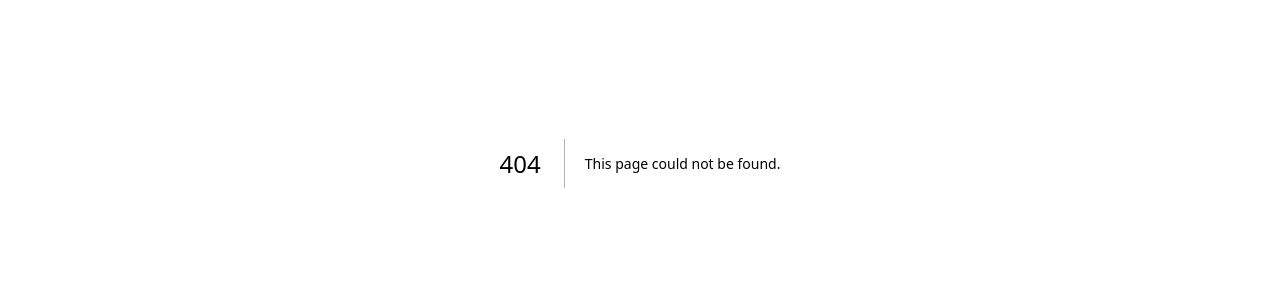
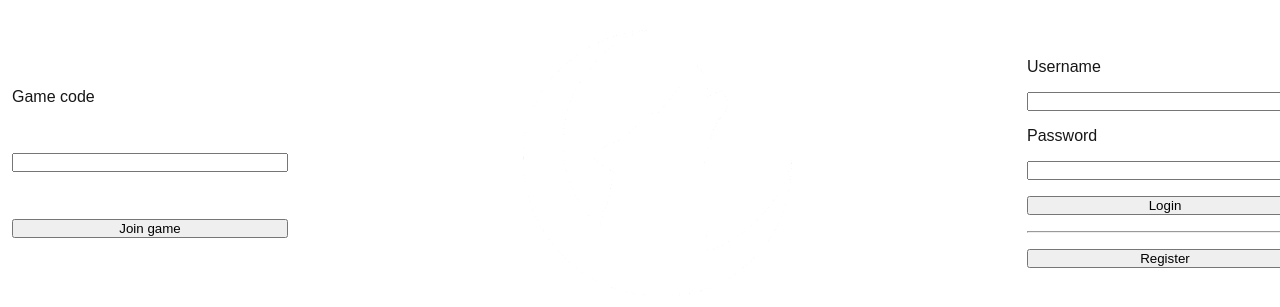
Before and after one commit to Naram99/nextJsQuiz, a Next.js app in the folder next-quiz/: page /login in a window 1280 px wide. Before the commit this address had no page. Shown: the part 237-544 px from the top of the page. Built offline with nearby package versions, Linux system fonts and the light colour scheme.

Commit message:
Dashboard layout and components added

```diff
--- /dev/null
+++ b/next-quiz/src/app/dashboard/page.module.css
@@ -0,0 +1,20 @@
+.mainHeader {
+}
+
+.headerWrapper {
+}
+
+.logoCt {
+}
+
+.headerMessageCt {
+}
+
+.navCt {
+}
+
+.mainFooter {
+}
+
+.footerWrapper {
+}
--- a/next-quiz/src/app/layout.tsx
+++ b/next-quiz/src/app/layout.tsx
@@ -1,20 +1,9 @@
 import type { Metadata } from "next";
-import { Geist, Geist_Mono } from "next/font/google";
 import "./globals.css";
 
-const geistSans = Geist({
-    variable: "--font-geist-sans",
-    subsets: ["latin"],
-});
-
-const geistMono = Geist_Mono({
-    variable: "--font-geist-mono",
-    subsets: ["latin"],
-});
-
 export const metadata: Metadata = {
-    title: "Create Next App",
-    description: "Generated by create next app",
+    title: "DRV Quiz App",
+    description: "Official Quiz app from the DROVE team",
 };
 
 export default function RootLayout({
@@ -24,7 +13,7 @@ export default function RootLayout({
 }>) {
     return (
         <html lang="en">
-            <body className={`${geistSans.variable} ${geistMono.variable}`}>{children}</body>
+            <body className={"layout-ct"}>{children}</body>
         </html>
     );
 }
--- /dev/null
+++ b/next-quiz/src/app/login/page.module.css
@@ -0,0 +1,45 @@
+.page {
+    width: 100vw;
+    height: 100vh;
+    display: flex;
+    align-items: center;
+    justify-content: center;
+}
+
+.loginWrapper {
+    display: flex;
+    flex-direction: row;
+    justify-content: space-between;
+    width: 100%;
+    max-width: 1300px;
+}
+
+.guestFormCt form,
+.loginFormCt form {
+    display: flex;
+    flex-direction: column;
+    justify-content: space-evenly;
+    height: 100%;
+    width: 300px;
+    border: 2px solid white;
+    border-radius: 10px;
+    padding: 10px;
+}
+
+.logoCt {
+    display: flex;
+    justify-content: center;
+    align-items: center;
+    max-height: calc(100vh / 3);
+}
+
+.logo {
+    height: 100%;
+    width: auto;
+}
+
+@media (max-width: 800px) {
+    .loginWrapper {
+        flex-direction: column;
+    }
+}
--- /dev/null
+++ b/next-quiz/src/app/login/page.tsx
@@ -0,0 +1,56 @@
+"use client";
+
+import { useState } from "react";
+import logo from "../../../public/logoWhite.png";
+import Image from "next/image";
+import styles from "./page.module.css";
+
+const LoginPage: React.FC = () => {
+    const [register, setRegister] = useState(false);
+
+    const handleSwitch = (): void => {
+        setRegister(!register);
+    };
+
+    const handleSubmit = (e: React.FormEvent<HTMLFormElement>) => {
+        e.preventDefault();
+    };
+
+    return (
+        <main className={styles.page}>
+            <div className={styles.loginWrapper}>
+                <div className={styles.guestFormCt}>
+                    <form onSubmit={handleSubmit}>
+                        <label htmlFor="guest">Game code</label>
+                        <input type="text" name="guest" id="guest" />
+                        <button type="submit">Join game</button>
+                    </form>
+                </div>
+                <div className={styles.logoCt}>
+                    <Image src={logo} alt="DRV logo" className={styles.logo} />
+                </div>
+                <div className={styles.loginFormCt}>
+                    <form onSubmit={handleSubmit}>
+                        <label htmlFor="username">Username</label>
+                        <input type="text" name="username" id="username" />
+                        <label htmlFor="password">Password</label>
+                        <input type="password" name="papasswordrd" id="password" />
+                        {register && (
+                            <>
+                                <label htmlFor="passwordCheck">Password again</label>
+                                <input type="password" name="passwordCheck" id="passwordCheck" />
+                                <label htmlFor="email">Email address</label>
+                                <input type="text" name="email" id="email" />
+                            </>
+                        )}
+                        <button type="submit">{register ? "Register" : "Login"}</button>
+                        <hr />
+                        <button onClick={handleSwitch}>{register ? "Login" : "Register"}</button>
+                    </form>
+                </div>
+            </div>
+        </main>
+    );
+};
+
+export default LoginPage;
```
Also changed, not shown: next-quiz/src/app/dashboard/Footer.tsx (added, +7 -0 lines), next-quiz/src/app/dashboard/Header.tsx (added, +13 -0 lines), next-quiz/src/app/dashboard/layout.tsx (added, +19 -0 lines), next-quiz/public/logoWhite.png (added), next-quiz/src/app/dashboard/page.tsx (added).
